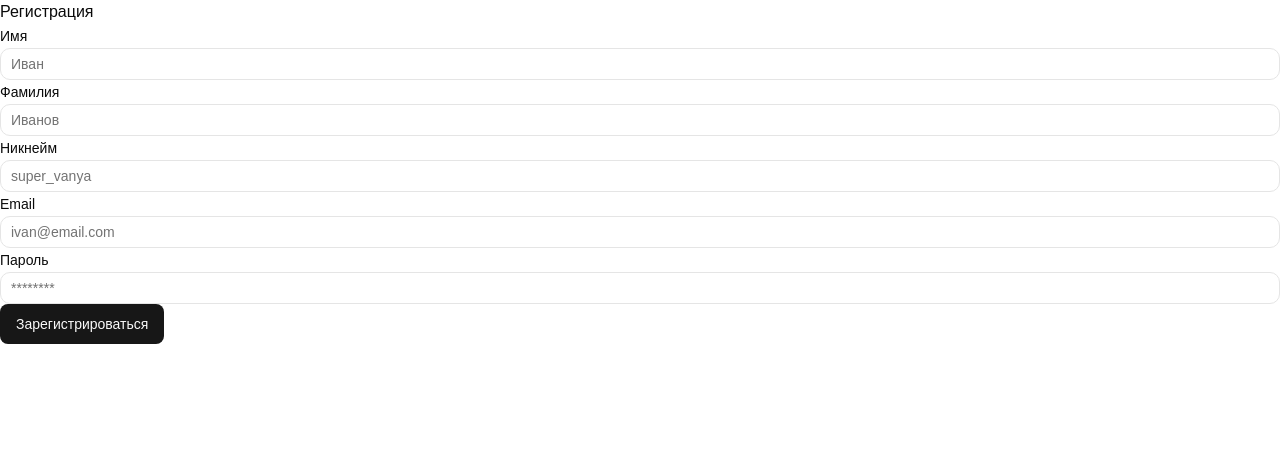
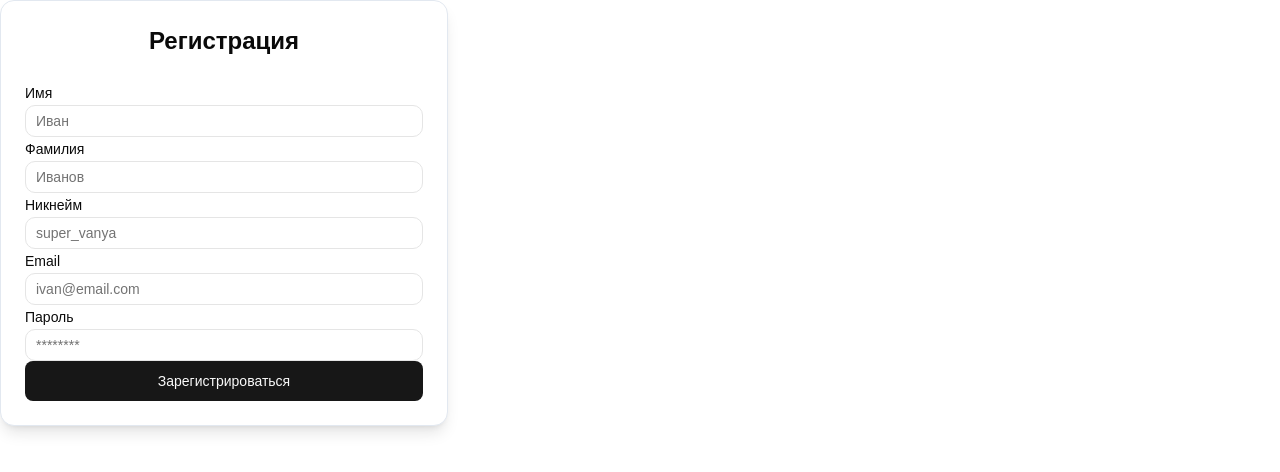
Before and after one commit to silius124/social_network, a React (Vite) app in the folder frontend/: page / in a window 1280 px wide. Shown: the top 472 px of the page. Built offline with nearby package versions, Linux system fonts and the light colour scheme.

Commit message:
style: add style to registrationForm

```diff
--- a/frontend/src/features/auth/components/RegisterForm.tsx
+++ b/frontend/src/features/auth/components/RegisterForm.tsx
@@ -39,11 +39,13 @@ function RegisterForm() {
   const serverErrorMessage = (error as any)?.response?.data?.message;
 
   return (
-    <div>
-      <div>
-        <h2>Регистрация</h2>
-        {serverErrorMessage && <div>{serverErrorMessage}</div>}
-      </div>
+    <div className="w-full max-w-md p-6 bg-white rounded-xl shadow-lg border border-slate-200">
+      <h2 className="text-2xl font-bold mb-6 text-center">Регистрация</h2>
+      {serverErrorMessage && (
+        <div className="bg-destructive/10 text-destructive p-3 rounded-md mb-4 border border-destructive/20 text-sm">
+          {serverErrorMessage}
+        </div>
+      )}
 
       <Form {...form}>
         <form onSubmit={form.handleSubmit(onSubmit)}>
@@ -118,7 +120,11 @@ function RegisterForm() {
               )}
             />
 
-            <Button type="submit" disabled={form.formState.isSubmitting}>
+            <Button
+              type="submit"
+              className="w-full"
+              disabled={form.formState.isSubmitting}
+            >
               {isPending ? "Регистрация" : "Зарегистрироваться"}
             </Button>
           </div>
```
